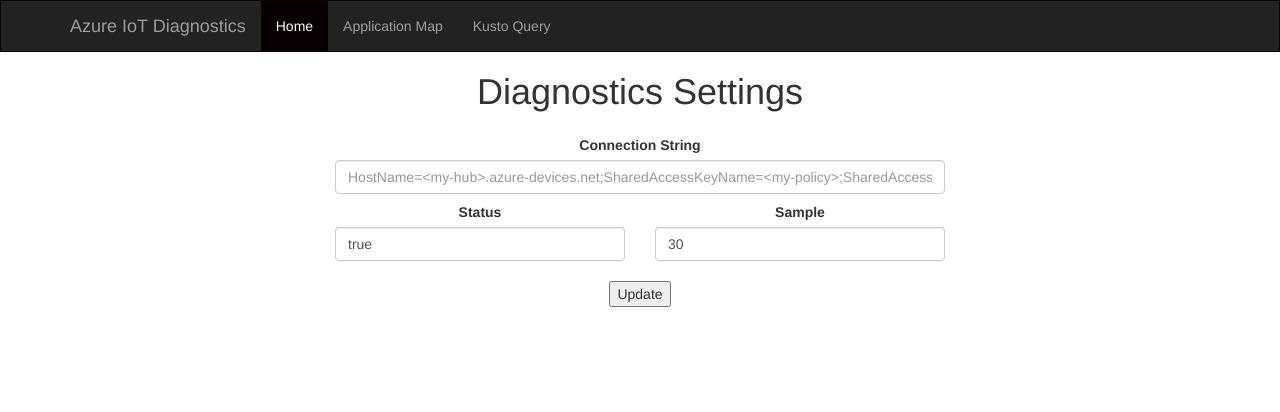
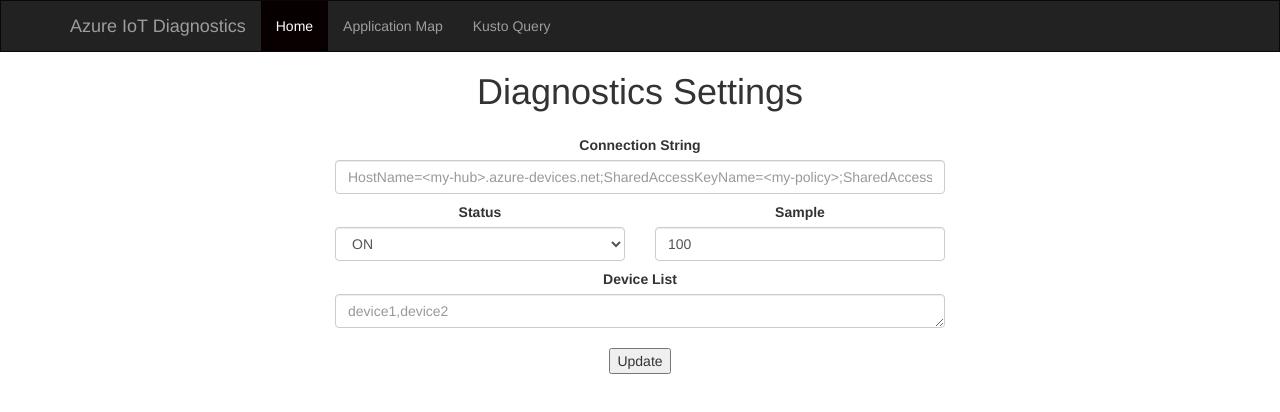
Before and after one commit to VSChina/azure-iot-diagnostics-portal, a Vue app: page /#/ in a window 1280 px wide. Shown: the top 412 px of the page. Built offline with nearby package versions, Linux system fonts and the light colour scheme.

Commit message:
Minor UI refinement

```diff
--- a/src/components/Home.vue
+++ b/src/components/Home.vue
@@ -6,17 +6,26 @@
         <div class="form-group">
           <div class="col-xs-6 col-xs-offset-3">
             <label for="connectionString">Connection String</label>
-            <input type="text" class="form-control" id="connectionString" v-model="connectionString" placeholder="HostName=<my-hub>.azure-devices.net;SharedAccessKeyName=<my-policy>;SharedAccessKey=<my-policy-key>">
+            <input type="text" class="form-control" id="connectionString" v-model="connectionString" placeholder="HostName=<my-hub>.azure-devices.net;SharedAccessKeyName=<my-policy>;SharedAccessKey=<my-policy-key>" required>
           </div>
         </div>
         <div class="form-group">
           <div class="col-xs-3 col-xs-offset-3">
             <label for="status">Status</label>
-            <input type="text" class="form-control" id="status" v-model="status" placeholder="status">
+            <select class="form-control" id="status" v-model="status">
+              <option>ON</option>
+              <option>OFF</option>
+            </select>
           </div>
           <div class="col-xs-3">
             <label for="sample">Sample</label>
-            <input type="text" class="form-control" id="sample" v-model="sample" placeholder="sample">
+            <input type="number" class="form-control" id="sample" v-model="sample" placeholder="sample" min="0" max="100">
+          </div>
+        </div>
+        <div class="form-group">
+          <div class="col-xs-6 col-xs-offset-3">
+            <label for="devices">Device List</label>
+            <textarea rows="1" class="form-control" id="devices" v-model="devices" placeholder="device1,device2"></textarea>
           </div>
         </div>
         <div class="update col-xs-6 col-xs-offset-3">
@@ -42,8 +51,9 @@
     return {
       msg: 'Diagnostics Settings',
       connectionString: '',
-      status: 'true',
-      sample: '30',
+      status: 'ON',
+      sample: '100',
+      devices: '',
       result: '',
       detailedResult: ''
     }
@@ -51,7 +61,7 @@
   methods: {
     updateSetting: function () {
       this.result = 'Start updating diagnostics settings...'
-      $.get(`https://zhqqi-diagnostic-rest.azurewebsites.net/job/trigger?diag_enable=${this.status}&diag_rate=${this.sample}&connection_string=${encodeURIComponent(this.connectionString)}`)
+      $.get(`https://zhqqi-diagnostic-rest.azurewebsites.net/job/trigger?diag_enable=${this.status === 'ON'}&diag_rate=${this.sample}&connection_string=${encodeURIComponent(this.connectionString)}`)
         .done((data) => {
           let jobId = data
           this.result = 'Updating diagnostics settings...'
```
